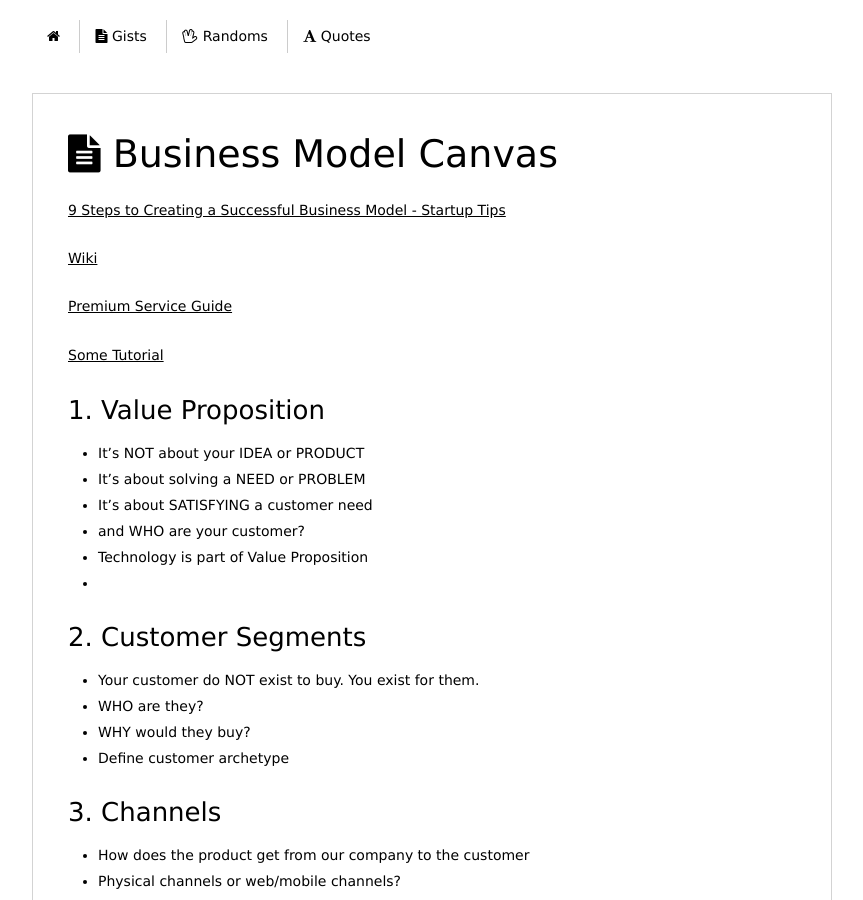
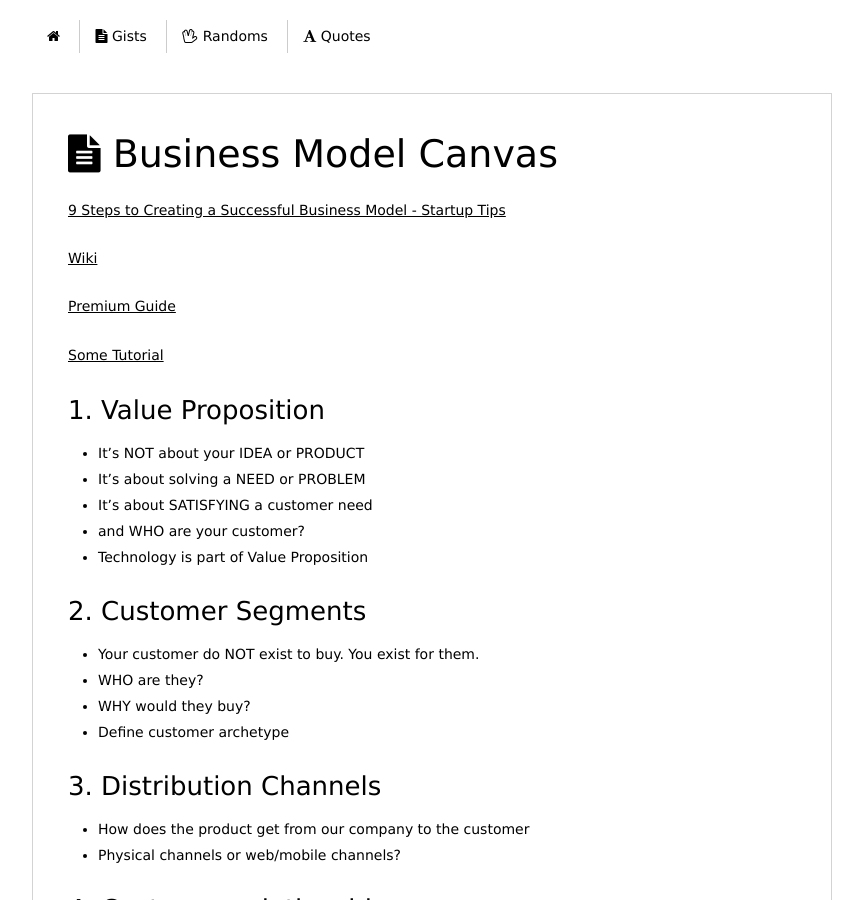
Before and after one commit to imantung/imantung.github.io, a Jekyll site: the page built from gist/business-model-canvas.md, in a window 1280 px wide and 900 px high. Shown: the whole window, without its empty margins (208-1071 px from the left). Built offline with Jekyll 4.4.1, drawn with Linux system fonts in a browser that asks for light colours; nearby versions of some CDN libraries.

Commit message:
fix typo

```diff
--- a/gist/business-model-canvas.md
+++ b/gist/business-model-canvas.md
@@ -7,7 +7,7 @@ title: Business Model Canvas
 
 [Wiki](https://en.wikipedia.org/wiki/Business_Model_Canvas)
 
-[Premium Service Guide](https://strategyzer.com/)
+[Premium Guide](https://strategyzer.com/)
 
 [Some Tutorial](https://www.alexandercowan.com/business-model-canvas-templates/)
 
@@ -18,7 +18,6 @@ title: Business Model Canvas
 - It's about SATISFYING a customer need
 - and WHO are your customer?
 - Technology is part of Value Proposition
--
 
 ### 2. Customer Segments
 
@@ -27,7 +26,7 @@ title: Business Model Canvas
 - WHY would they buy?
 - Define customer archetype
 
-### 3. Channels
+### 3. Distribution Channels
 
 - How does the product get from our company to the customer
 - Physical channels or web/mobile channels?
```
